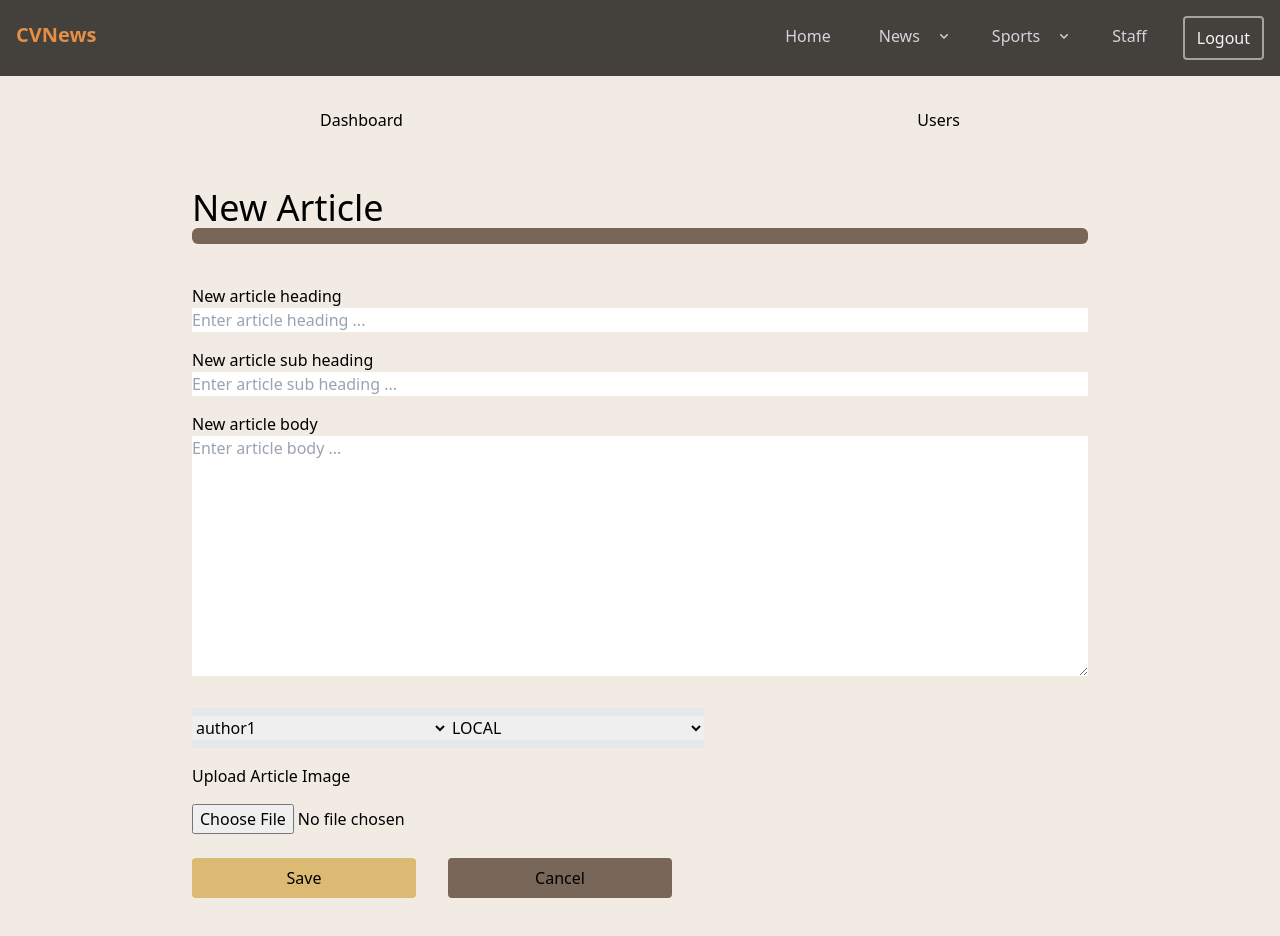
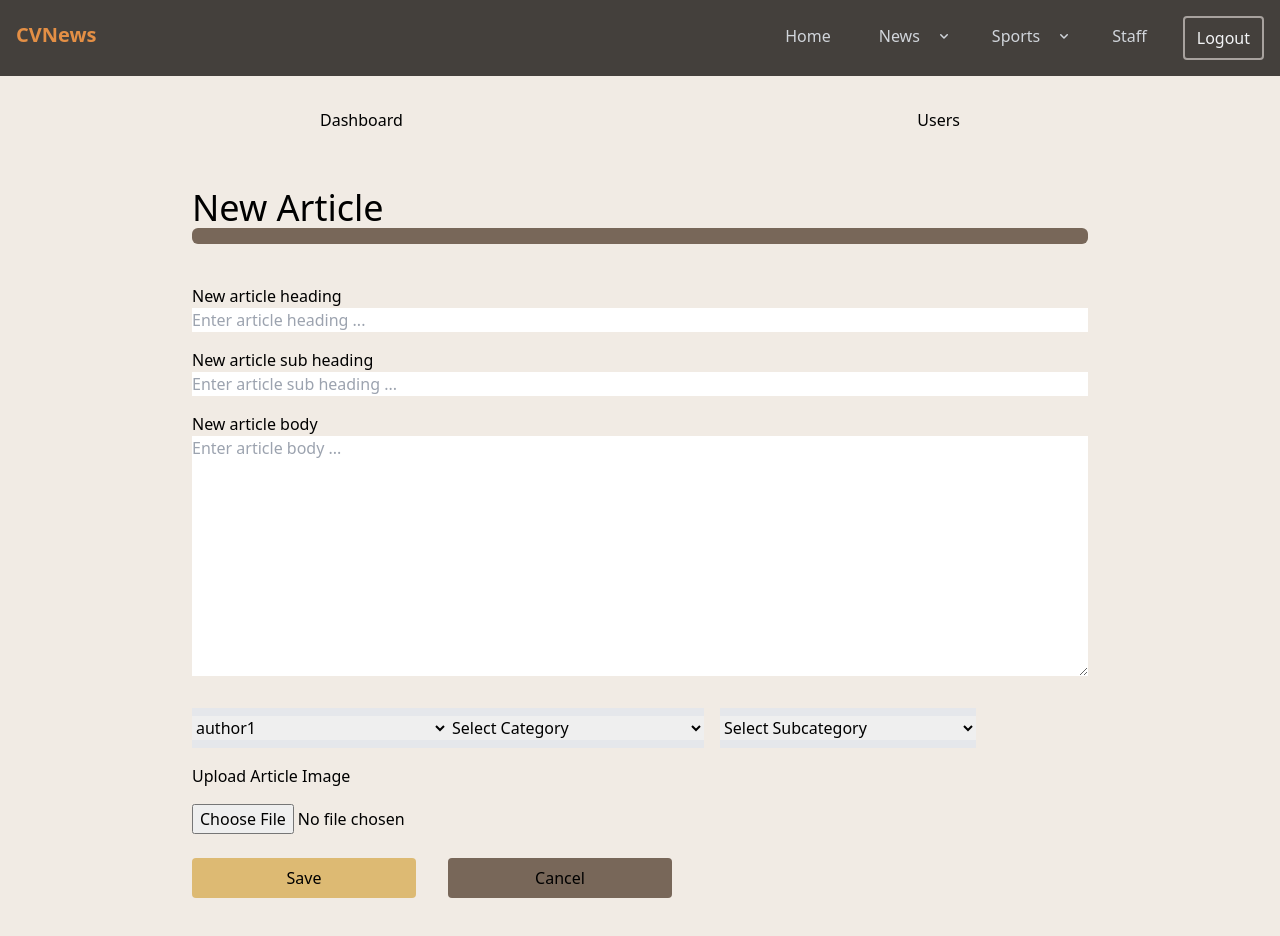
Before and after one commit to Algorithm-Allies/valleyNews, a React (Vite) app in the folder client/: page /createarticle in a window 1280 px wide. Built offline with nearby package versions, Linux system fonts and the light colour scheme.

Commit message:
Categories and Subcategories should work now

```diff
--- a/client/src/pages/CreateArticle.jsx
+++ b/client/src/pages/CreateArticle.jsx
@@ -71,6 +71,38 @@ export default function CreateArticle() {
       fileInputRef.current.value = ''; // Clear the file input field
     }
   };
+  /*handles Category and Subcategories */
+  const [selectedCategory, setSelectedCategory] = useState("");
+  const [selectedSubCategory, setSelectedSubCategory] = useState("");
+
+  const handleCategoryChange = (e) => {
+    const updatedCategory = e.target.value;
+    const updatedFormData = formData.map((item, index) => {
+      if (index === 0) {
+        return { ...item, category: updatedCategory, subcategory: '' }; // Reset subcategory
+      }
+      return item;
+    });
+    setFormData(updatedFormData);
+    setSelectedCategory(updatedCategory);
+    setSelectedSubCategory('');
+  };
+
+  const handleSubCategoryChange = (e) => {
+    const updatedSubCategory = e.target.value;
+    const updatedFormData = formData.map((item, index) => {
+      if (index === 0) {
+        return { ...item, subcategory: updatedSubCategory };
+      }
+      return item;
+    });
+    setFormData(updatedFormData);
+    setSelectedSubCategory(updatedSubCategory);
+  };
+  const categories = {
+    NEWS: ["LOCAL", "CRIME", "GOVERNMENT", "EDUCATION"],
+    SPORTS: ["LOCAL", "HIGH SCHOOL"]
+  };
 
   return (
     <div className="bg-brown-100">
@@ -91,17 +123,18 @@ export default function CreateArticle() {
                 <option value="author1">author1</option>
                 <option value="author2">author2</option>
               </select>
-              <select value={formData[0].category} onChange={(e) => handleChange(e, 0)} name="category" className="border-y-8 w-[20vw]">
-              <optgroup value="NEWS" label="NEWS">
-                  <option value="LOCAL">LOCAL</option>
-                  <option value="CRIME">CRIME</option>
-                  <option value="GOVERNMENT">GOVERNMENT</option>
-                  <option value="EDUCATION">EDUCATION</option>
-                </optgroup>
-                <optgroup value="SPORTS" label="SPORTS">
-                  <option value="LOCAL">LOCAL</option>
-                  <option value="HIGH SCHOOL">HIGH SCHOOL</option>
-                </optgroup>
+              <select value={selectedCategory} onChange={handleCategoryChange} className="border-y-8 w-[20vw]">
+                <option value="">Select Category</option>
+                {Object.keys(categories).map((category) => (
+                  <option key={category} value={category}>{category}</option>
+                ))}
+              </select>
+
+              <select value={selectedSubCategory} onChange={handleSubCategoryChange} className="border-y-8 w-[20vw] ml-4">
+                <option value="">Select Subcategory</option>
+                {selectedCategory && categories[selectedCategory].map((subcategory) => (
+                  <option key={subcategory} value={subcategory}>{subcategory}</option>
+                ))}
               </select>
             </div>
             <label className="mt-4">Upload Article Image</label>
```
